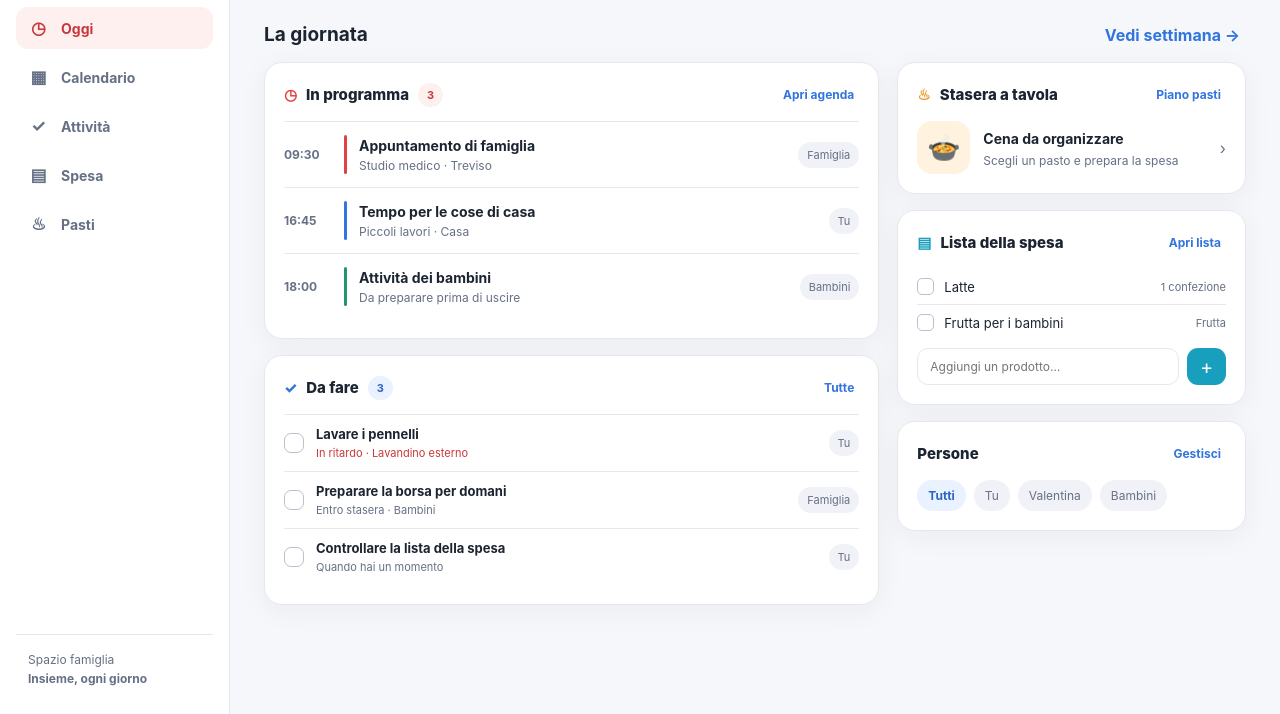
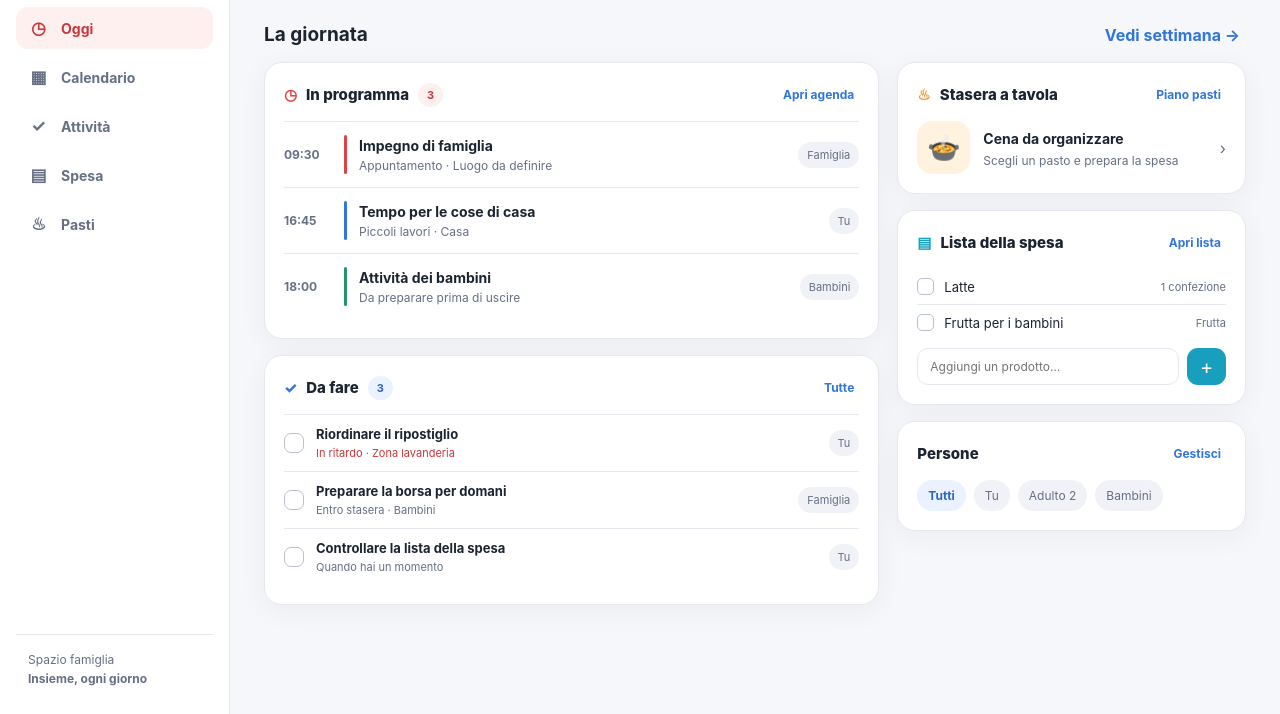
Before and after one commit to posticavio/FamilyWall, a plain HTML site: page index.html in a window 1280 px wide. Shown: the part 86-800 px from the top of the page. Drawn offline with Linux system fonts and the light colour scheme.

Commit message:
Use generic sample data in public prototype

```diff
--- a/index.html
+++ b/index.html
@@ -34,13 +34,13 @@
 <div class="stack">
 <section class="card">
 <div class="card-head"><div class="card-title"><span style="color:var(--red)">◷</span> In programma <span class="badge">3</span></div><button class="link" onclick="toast('Calendario famiglia')">Apri agenda</button></div>
-<div class="event"><div class="time">09:30</div><div class="stripe"></div><div><strong>Appuntamento di famiglia</strong><small>Studio medico · Treviso</small></div><span class="person">Famiglia</span></div>
+<div class="event"><div class="time">09:30</div><div class="stripe"></div><div><strong>Impegno di famiglia</strong><small>Appuntamento · Luogo da definire</small></div><span class="person">Famiglia</span></div>
 <div class="event"><div class="time">16:45</div><div class="stripe blue"></div><div><strong>Tempo per le cose di casa</strong><small>Piccoli lavori · Casa</small></div><span class="person">Tu</span></div>
 <div class="event"><div class="time">18:00</div><div class="stripe green"></div><div><strong>Attività dei bambini</strong><small>Da preparare prima di uscire</small></div><span class="person">Bambini</span></div>
 </section>
 <section class="card">
 <div class="card-head"><div class="card-title"><span style="color:var(--blue)">✓</span> Da fare <span class="badge" style="background:#eaf1ff;color:#2a65c2">3</span></div><button class="link" onclick="toast('Elenco attività')">Tutte</button></div>
-<div class="task"><button class="check" aria-label="Segna completata"></button><div class="task-copy"><strong>Lavare i pennelli</strong><small class="urgent">In ritardo · Lavandino esterno</small></div><span class="person">Tu</span></div>
+<div class="task"><button class="check" aria-label="Segna completata"></button><div class="task-copy"><strong>Riordinare il ripostiglio</strong><small class="urgent">In ritardo · Zona lavanderia</small></div><span class="person">Tu</span></div>
 <div class="task"><button class="check" aria-label="Segna completata"></button><div class="task-copy"><strong>Preparare la borsa per domani</strong><small>Entro stasera · Bambini</small></div><span class="person">Famiglia</span></div>
 <div class="task"><button class="check" aria-label="Segna completata"></button><div class="task-copy"><strong>Controllare la lista della spesa</strong><small>Quando hai un momento</small></div><span class="person">Tu</span></div>
 </section>
@@ -57,7 +57,7 @@
 </section>
 <section class="card">
 <div class="card-head"><div class="card-title">Persone</div><button class="link" onclick="toast('Gestione famiglia')">Gestisci</button></div>
-<div class="people"><span class="person-pill active">Tutti</span><span class="person-pill">Tu</span><span class="person-pill">Valentina</span><span class="person-pill">Bambini</span></div>
+<div class="people"><span class="person-pill active">Tutti</span><span class="person-pill">Tu</span><span class="person-pill">Adulto 2</span><span class="person-pill">Bambini</span></div>
 </section>
 </div>
 </div>
```
